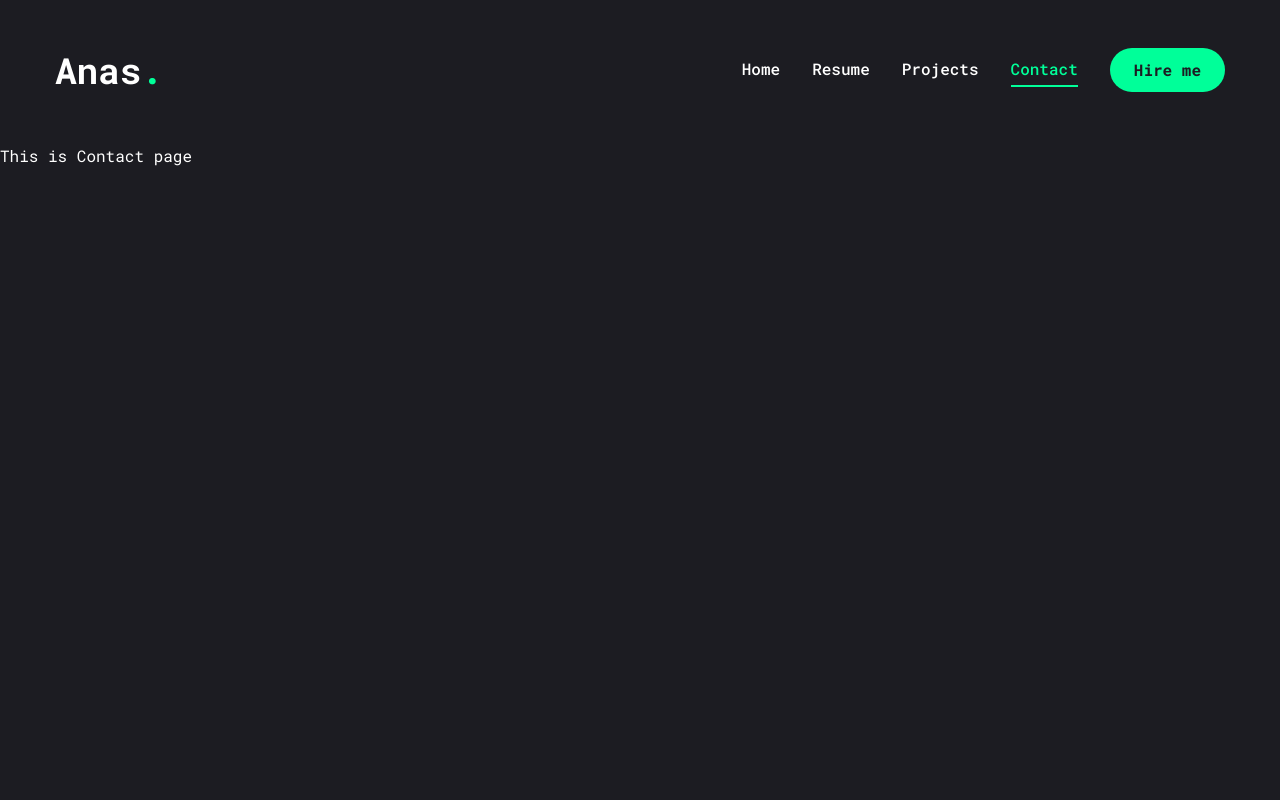
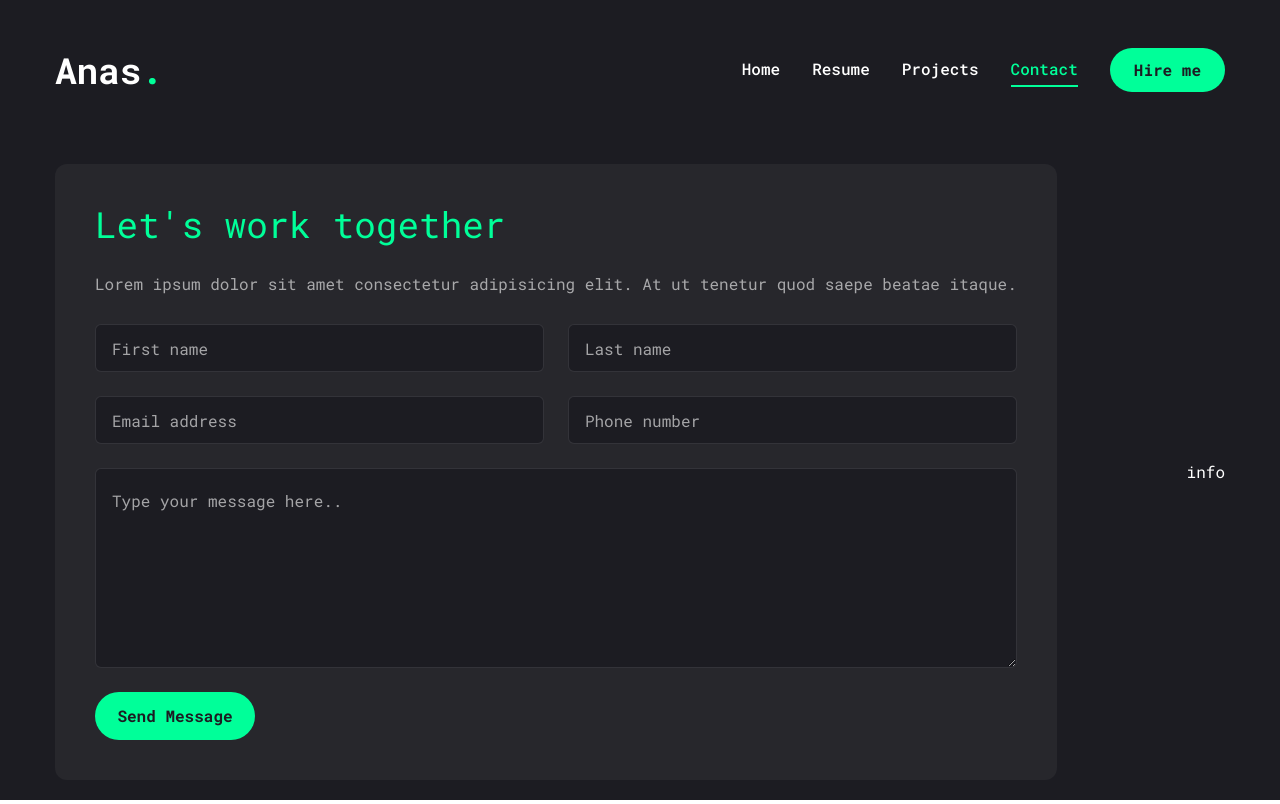
Before and after one commit to anasahammad/my-portfolio, a Next.js app: page /contact in a window 1280 px wide. Built offline with nearby package versions, Linux system fonts and the light colour scheme.

Commit message:
contact me form added

```diff
--- a/app/contact/page.jsx
+++ b/app/contact/page.jsx
@@ -1,10 +1,64 @@
+"use client";
 
 
+import {FaPhoneAlt, FaEnvelope, FaMapMarkerAlt} from "react-icons/fa"
+
+import {motion} from "framer-motion"
+import { Input } from "@/components/ui/input";
+import { Textarea } from "@/components/ui/textarea";
+import { Button } from "@/components/ui/button";
+
+const info = [
+    {
+        icon : <FaPhoneAlt/>,
+        title : "Phone",
+        description: "(+880) 160 800 5838"
+    },
+    {
+        icon : <FaEnvelope/>,
+        title : "Email",
+        description: "anasahammad2002@gmail.com"
+    },
+    {
+        icon : <FaMapMarkerAlt/>,
+        title : "Address",
+        description: "Muradnagar, Cumilla, Bangladesh"
+    },
+]
 const ContactPage = () => {
     return (
-        <div>
-           This is Contact page
-        </div>
+        <motion.section  initial={{opacity: 0}} animate={{opacity: 1, transition: {delay: 2.4, duration: 0.4, ease: "easeIn"}}}
+        className="py-6"
+        >
+           <div className="container mx-auto">
+            <div className="flex flex-col xl:flex-row gap-[30px] ">
+                {/* form */}
+                <div className="xl:h-[54%] order-2 xl:order-none">
+                    <form className="flex flex-col gap-6 p-10 bg-[#27272c] rounded-xl">
+                        <h3 className="text-4xl text-accent">Let's work together</h3>
+                        <p className="text-white/60">Lorem ipsum dolor sit amet consectetur adipisicing elit. At ut tenetur quod saepe beatae itaque.</p>
+
+                        {/* input */}
+                        <div className="grid grid-cols-1 md:grid-cols-2 gap-6">
+                            <Input type="firstname" placeholder="First name"/>
+                            <Input type="lasttname" placeholder="Last name"/>
+                            <Input type="email" placeholder="Email address"/>
+                            <Input type="phone" placeholder="Phone number"/>
+                        </div>
+
+                        {/* Text Area */}
+                        <Textarea className="h-[200px] " placeholder="Type your message here.."/>
+
+                        {/* button */}
+                        <Button size="md" className="max-w-40">Send Message</Button>
+                    </form>
+                </div>
+
+                {/* info */}
+                <div className="flex-1 flex items-center xl:justify-end order-1 xl:order-none mb-8 xl:mb-0 ">info</div>
+            </div>
+           </div>
+        </motion.section>
     );
 };
 
--- a/components/ui/input.jsx
+++ b/components/ui/input.jsx
@@ -7,7 +7,7 @@ const Input = React.forwardRef(({ className, type, ...props }, ref) => {
     (<input
       type={type}
       className={cn(
-        "flex h-10 w-full rounded-md border border-slate-200 bg-white px-3 py-2 text-sm ring-offset-white file:border-0 file:bg-transparent file:text-sm file:font-medium placeholder:text-slate-500 focus-visible:outline-none focus-visible:ring-2 focus-visible:ring-slate-950 focus-visible:ring-offset-2 disabled:cursor-not-allowed disabled:opacity-50 dark:border-slate-800 dark:bg-slate-950 dark:ring-offset-slate-950 dark:placeholder:text-slate-400 dark:focus-visible:ring-slate-300",
+        "flex h-[48px] rounded-md border border-white/10 focus:border-accent font-light bg-primary px-4 py-5 text-base placeholder:text-white/60 outline-none",
         className
       )}
       ref={ref}
--- a/components/ui/textarea.jsx
+++ b/components/ui/textarea.jsx
@@ -6,7 +6,7 @@ const Textarea = React.forwardRef(({ className, ...props }, ref) => {
   return (
     (<textarea
       className={cn(
-        "flex min-h-[80px] w-full rounded-md border border-slate-200 bg-white px-3 py-2 text-sm ring-offset-white placeholder:text-slate-500 focus-visible:outline-none focus-visible:ring-2 focus-visible:ring-slate-950 focus-visible:ring-offset-2 disabled:cursor-not-allowed disabled:opacity-50 dark:border-slate-800 dark:bg-slate-950 dark:ring-offset-slate-950 dark:placeholder:text-slate-400 dark:focus-visible:ring-slate-300",
+        "flex min-h-[80px] w-full rounded-md border border-white/10 bg-primary px-4 py-5 text-base placeholder:text-white/60 focus-visible:outline-none focus-visible:ring-1 focus-visible:ring-accent focus-visible:ring-offset-0 disabled:cursor-not-allowed disabled:opacity-50",
         className
       )}
       ref={ref}
```
